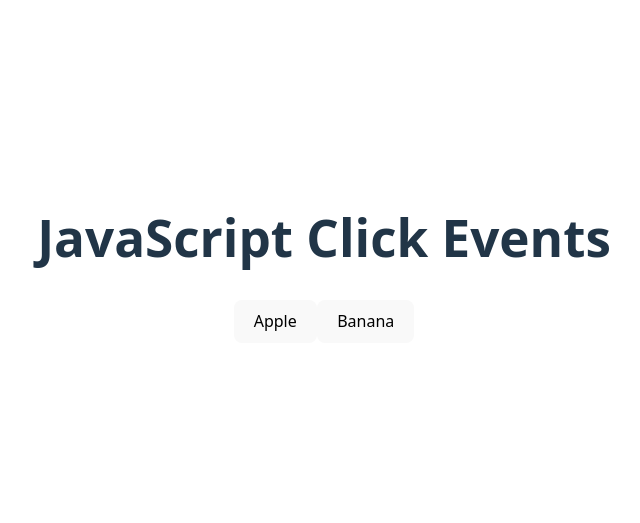
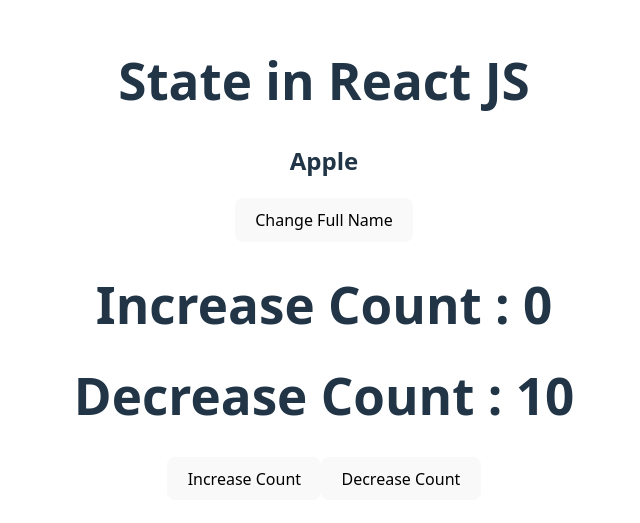
Before and after one commit to himanshusinha/ReactJsCodeStepByStep, a React (Vite) app: page / in a window 1280 px wide. Shown: the part 141-664 px from the top of the page, without its empty margins (316-956 px from the left). Built offline with nearby package versions, Linux system fonts and the light colour scheme.

Commit message:
state in reactjs

```diff
--- a/src/App.jsx
+++ b/src/App.jsx
@@ -1,19 +1,20 @@
 import "./App.css";
+import React, { useState } from "react";
+import Counter from "./Counter";
+
 function App() {
-  function callFun() {
-    alert("You clicked me!");
-  }
-  const fruit = (name) => {
-    alert(name);
+  const [fruit, setFruit] = useState("Apple");
+
+  const handleClick = () => {
+    setFruit("Banana");
   };
   return (
-    <>
-      <div>
-        <h1>JavaScript Click Events</h1>
-        <button onClick={() => fruit("Apple")}>Apple</button>
-        <button onClick={() => fruit("Banana")}>Banana</button>
-      </div>
-    </>
+    <div>
+      <h1>State in React JS</h1>
+      <h2>{fruit}</h2>
+      <button onClick={handleClick}>Change Full Name</button>
+      <Counter />
+    </div>
   );
 }
 export default App;
--- /dev/null
+++ b/src/Counter.jsx
@@ -0,0 +1,23 @@
+import { useState } from "react";
+
+function Counter() {
+  const [increaseCount, setIncreaseCount] = useState(0);
+  const [decreaseCount, setDecreaseCount] = useState(10);
+
+  const handleIncreaseCount = () => {
+    setIncreaseCount(increaseCount + 1);
+  };
+
+  const handleDecreaseCount = () => {
+    setDecreaseCount(decreaseCount - 1);
+  };
+  return (
+    <div>
+      <h1>Increase Count : {increaseCount}</h1>
+      <h1>Decrease Count : {decreaseCount}</h1>
+      <button onClick={handleIncreaseCount}>Increase Count</button>
+      <button onClick={handleDecreaseCount}>Decrease Count</button>
+    </div>
+  );
+}
+export default Counter;
```
